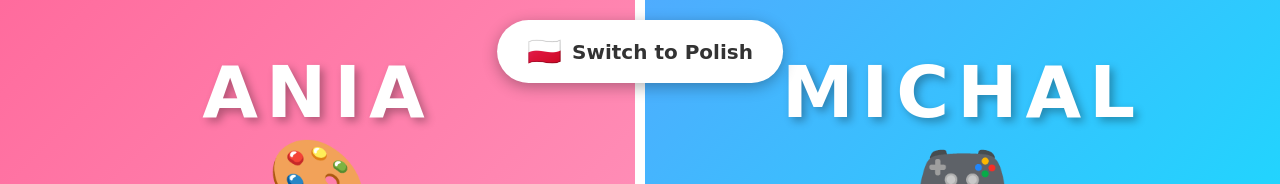
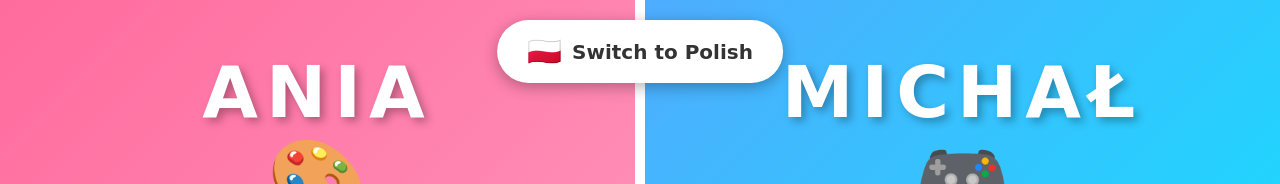
Before and after one commit to Jacob273/ania-michal, an Angular app: page / in a window 1280 px wide. Shown: the top 184 px of the page. Built offline with nearby package versions, Linux system fonts and the light colour scheme.

Commit message:
fixed name

```diff
--- a/src/app/app.component.ts
+++ b/src/app/app.component.ts
@@ -65,10 +65,10 @@ import { ProgressService } from './services/progress.service';
           </div>
         </div>
 
-        <!-- Michal's Section (Right) -->
+        <!-- Michał's Section (Right) -->
         <div class="section michal-section">
           <div class="header">
-            <h1 class="name-title">MICHAL</h1>
+            <h1 class="name-title">MICHAŁ</h1>
             <div class="emoji">🎮</div>
           </div>
           <div class="content-area">
```
